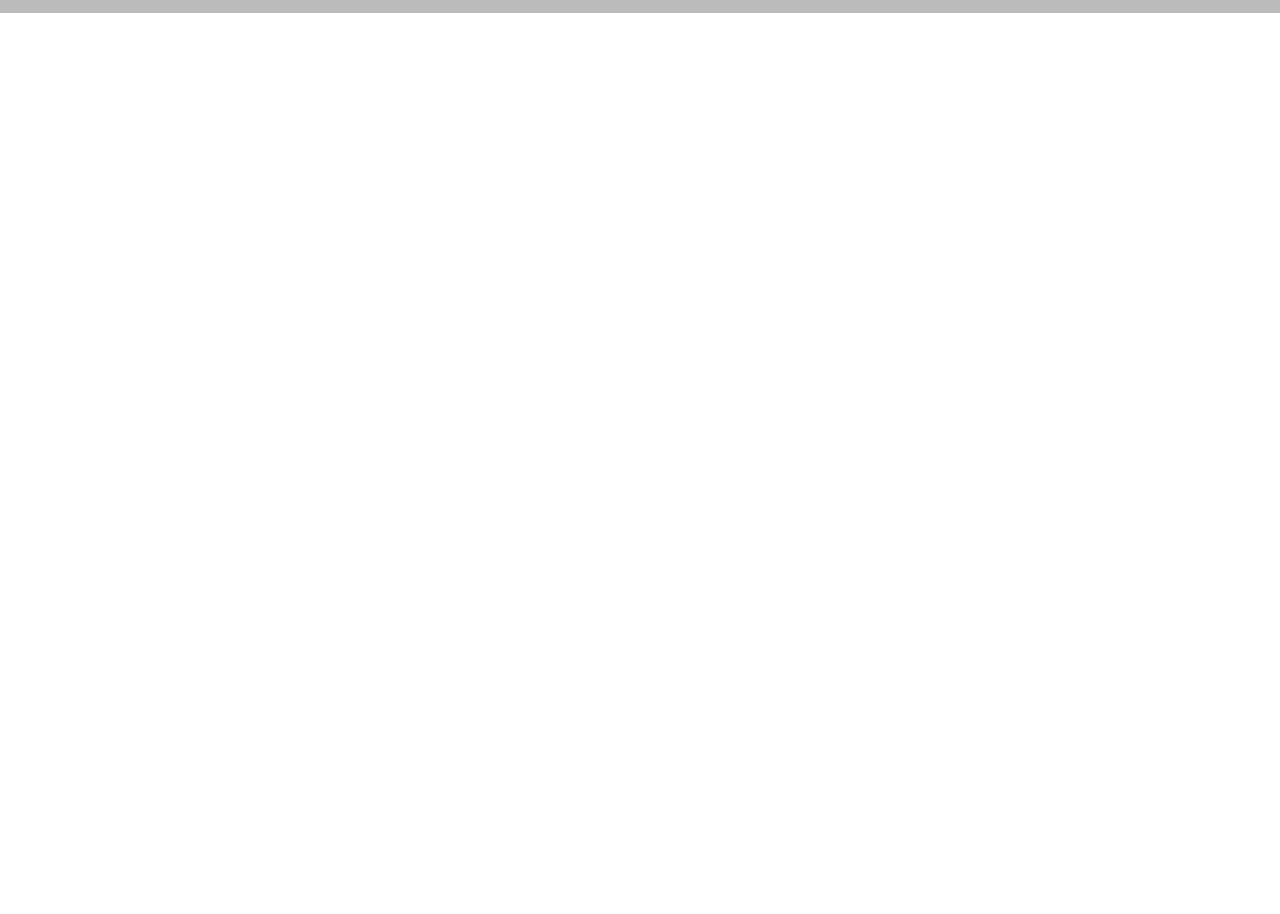
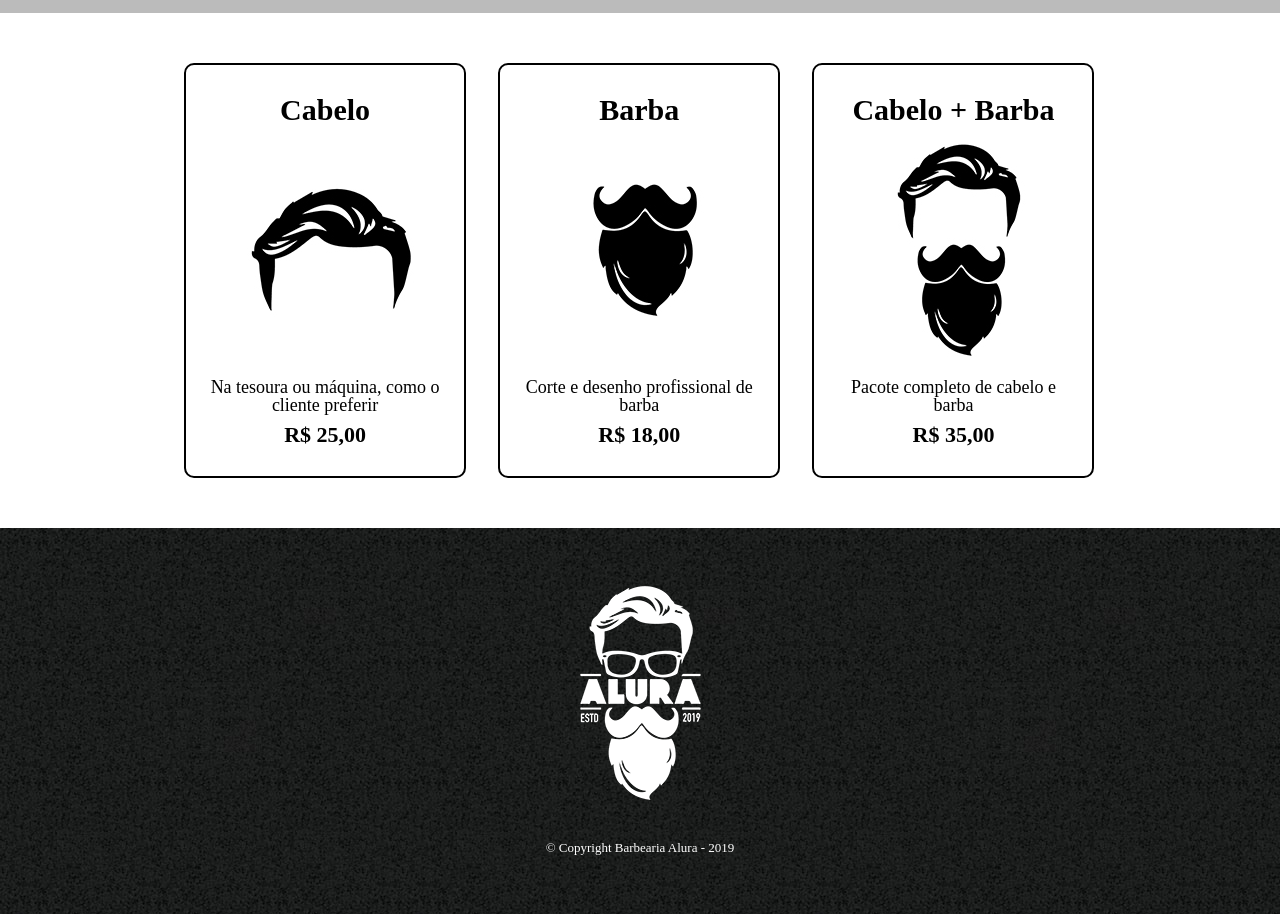
Before and after one commit to angelaazev/curso-alura, a plain HTML site: page src/produtos.html in a window 1280 px wide. Shown: the part 280-1194 px from the top of the page. Before the commit the page ends 800 px from the top, so only its background shows below. Drawn offline with Linux system fonts and the light colour scheme.

Commit message:
parte final do curso HTML pt 2 Alura

```diff
--- a/src/produtos.css
+++ b/src/produtos.css
@@ -20,10 +20,74 @@ nav li {
     margin: 0 0 0 15px;
 }
 
-nav a{
+nav a {
     text-transform: uppercase;
     color: #000000;
     font-weight: bold;
     font-size: 22px;
     text-decoration: none;
 }
+
+nav a:hover {
+    color: #C78259;
+    text-decoration: underline;
+}
+
+.produtos {
+    width: 940px;
+    margin: 0 auto;
+    padding: 50px 0;
+}
+
+.produtos li {
+    display: inline-block;
+    text-align: center;
+    width: 30%;
+    vertical-align: top;
+    margin: 0 1.5%;
+    padding: 30px 20px;
+    box-sizing: border-box;
+    border: 2px solid #000000;
+    border-radius: 10px;
+
+}
+
+.produtos li:hover {
+    border-color: #C78259;
+}
+
+.produtos li:active {
+    border-color: #088C19
+}
+
+.produtos li:hover h2 {
+    font-size: 34px;
+}
+
+.produtos h2 {
+    font-size: 30px;
+    font-weight: bold;
+}
+
+.produto-descricao {
+    font-size: 18px;
+}
+
+.produto-preco {
+    font-size: 22px;
+    font-weight: bold;
+    margin: 10px 0 0;
+}
+
+footer {
+    text-align: center;
+    background: url("bg.jpg");
+    padding: 40px 0;
+}
+
+.copyright {
+    color: #FFFFFF;
+    font-size: 13px;
+    margin: 20px 0;
+
+}
--- a/src/produtos.html
+++ b/src/produtos.html
@@ -23,7 +23,31 @@
         </header>
 
         <main>
+            <ul class="produtos">
+                <li>
+                    <h2>Cabelo</h2>
+                    <img src="imagens/cabelo.jpg">
+                    <p class="produto-descricao">Na tesoura ou máquina, como o cliente preferir</p>
+                    <p class="produto-preco">R$ 25,00</p>
+                </li>
+                <li>
+                    <h2>Barba</h2>
+                    <img src="imagens/barba.jpg">
+                    <p class="produto-descricao">Corte e desenho profissional de barba</p>
+                    <p class="produto-preco">R$ 18,00</p>
+                </li>
+                <li>
+                    <h2>Cabelo + Barba</h2>
+                    <img src="imagens/cabelo+barba.jpg">
+                    <p class="produto-descricao">Pacote completo de cabelo e barba</p>
+                    <p class="produto-preco">R$ 35,00</p>
+                </li>
+            </ul>
+        </main>
 
-        </main>
+        <footer>
+            <img src="imagens/logo-branco.png">
+            <p class="copyright">&copy; Copyright Barbearia Alura - 2019</p>
+        </footer>
     </body>
 </html>
```
Also changed, not shown: src/bg.jpg (renamed from src/imagens/bg.jpg).
